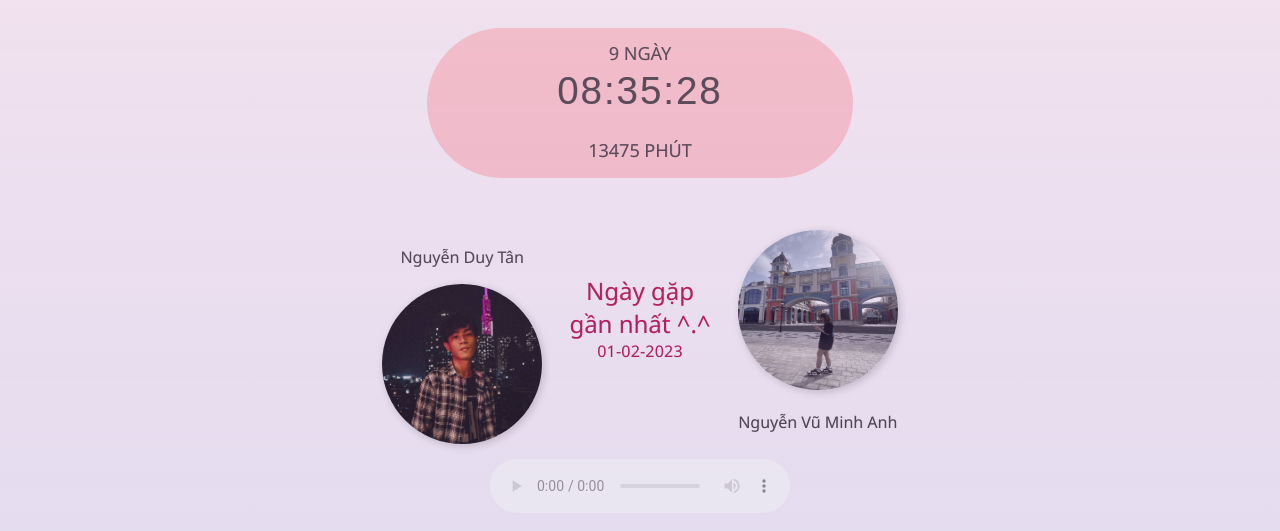
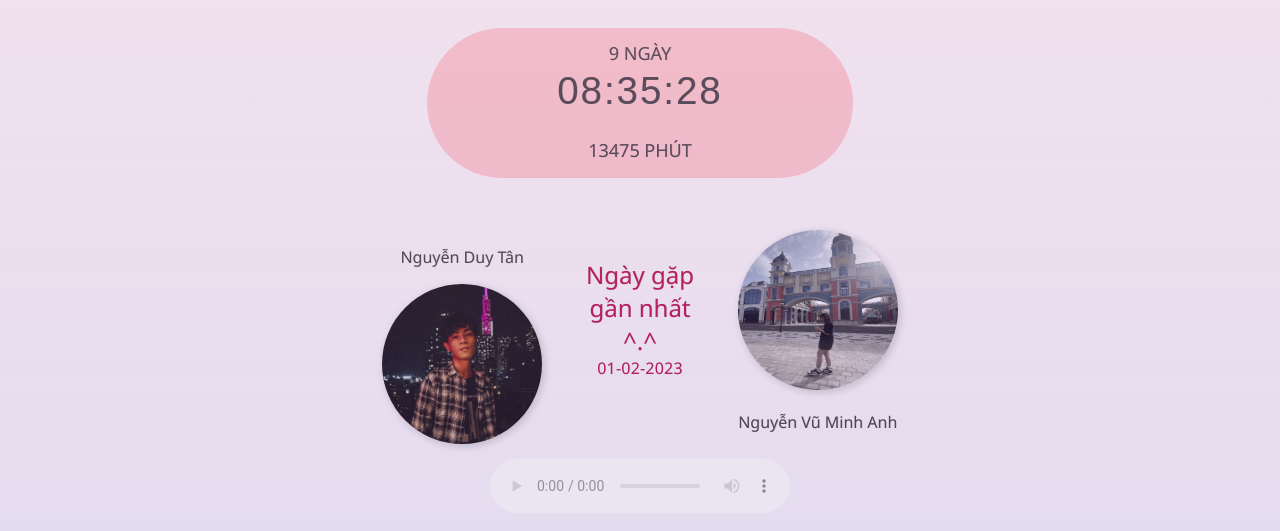
Before and after one commit to duytan12a7/counttime, a plain HTML site: page index.html in a window 1280 px wide. Shown: the part 125-656 px from the top of the page. Drawn offline with Linux system fonts and the light colour scheme.

Commit message:
Update index.html

```diff
--- a/index.html
+++ b/index.html
@@ -27,7 +27,7 @@
                   </div>
                   <div id="heart">
                         <!--❤-->
-                    Ngày gặp gần nhất ^.^
+                    Ngày gặp gần nhất <br>^.^
                     <anni>...</anni>
                   </div>
                   <div class="two">
```
